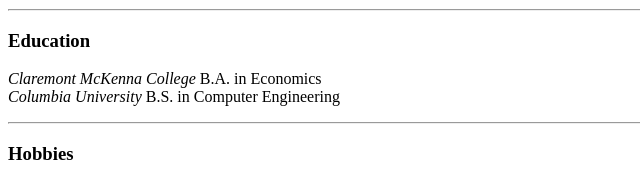
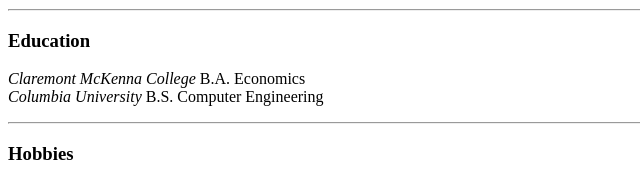
Before and after one commit to smalas/HTML---Personal-Site, a plain HTML site: page index.html in a window 1280 px wide. Shown: the part 369-550 px from the top of the page, 0-640 px from the left. Drawn offline with Linux system fonts and the light colour scheme.

Commit message:
minor changes

```diff
--- a/index.html
+++ b/index.html
@@ -16,8 +16,8 @@
   </p>
   <hr>
   <h3>Education</h3>
-  <p><em>Claremont McKenna College</em> B.A. in Economics <br>
-  <em>Columbia University</em> B.S. in Computer Engineering</p>
+  <p><em>Claremont McKenna College</em> B.A. Economics <br>
+  <em>Columbia University</em> B.S. Computer Engineering</p>
   <hr>
   <h3>Hobbies</h3>
   <ul>
```
